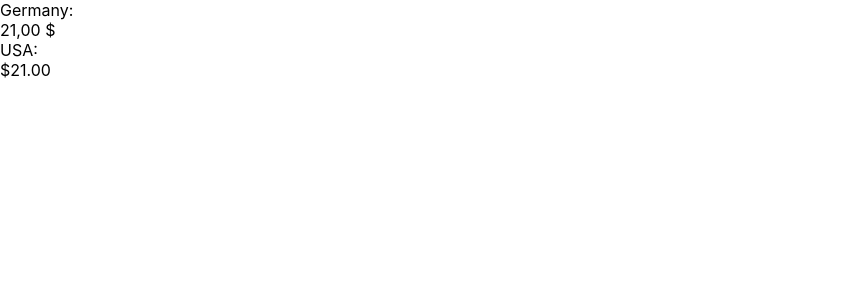
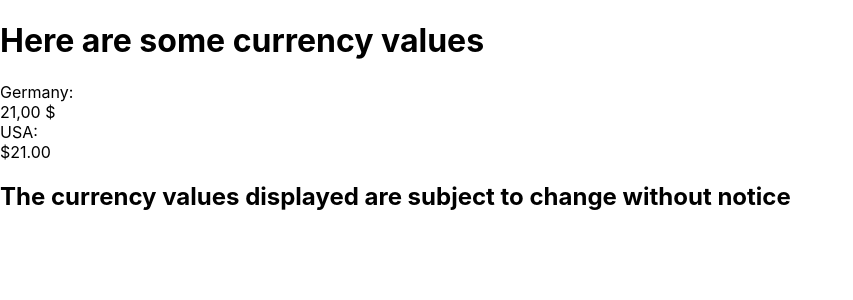
Before and after one commit to miguelr215/react-playground, a React (Create React App) app: page / in a window 1280 px wide. Shown: the top 300 px of the page, without its empty margins (0-853 px from the left). Built offline with nearby package versions, Linux system fonts and the light colour scheme.

Commit message:
run build

```diff
--- a/src/playingwithdanger/App.js
+++ b/src/playingwithdanger/App.js
@@ -6,10 +6,14 @@ class App extends Component {
     render(){
         return(
             <div className='App'>
+                <h1>Here are some currency values</h1>
                 <CurrencyError>
                     Germany:  <Currency value={21} locale='de-DE' currency='USD' />
+                </CurrencyError>
+                <CurrencyError>
                     USA:  <Currency value={21} locale='en-US' currency='USD' />
                 </CurrencyError>
+                <h2>The currency values displayed are subject to change without notice</h2>
             </div>
         )
     }
```
Also changed, not shown: package.json (+5 -2 lines), 1 other file (tests, documents, lock files or other folders).
